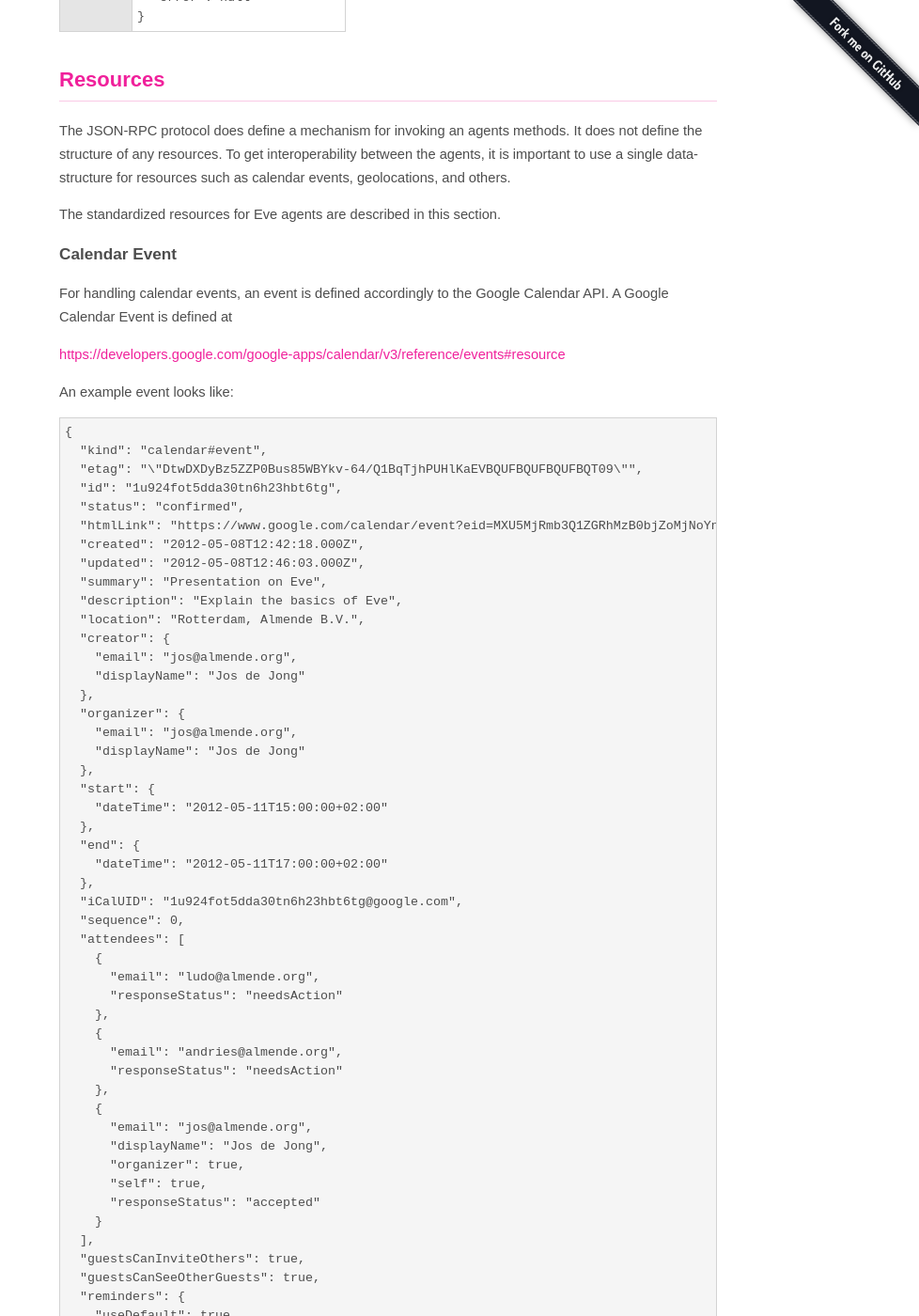
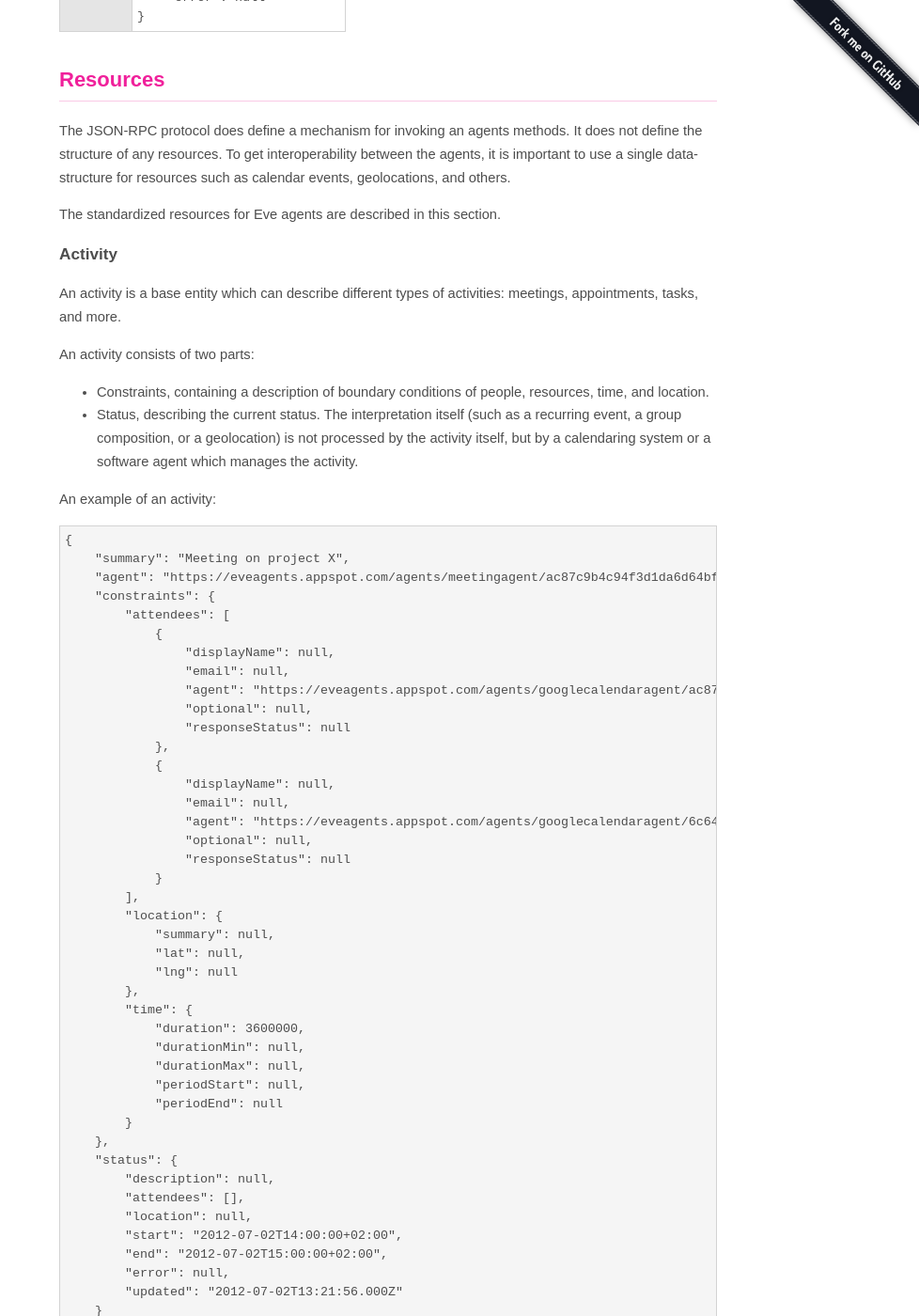
Before and after one commit to almende/eve, a Jekyll site: the page built from protocol.md, in a window 1280 px wide and 1400 px high, scrolled down 924 px. Shown: the whole window at 94% size, without its empty margins (302-1280 px from the left). Built offline with Jekyll 4.4.1, drawn with Linux system fonts in a browser that asks for light colours; some of the changed text lies outside the part shown.

Commit message:
Resource description updated (activity added, calendar event updated)

```diff
--- a/protocol.md
+++ b/protocol.md
@@ -45,19 +45,19 @@ Agent Y executes the method with the provided parameters, and returns the result
 </tr>
 <tr>
 <th class="example">Request</th><td class="example"><pre class="example">{
-  "id": 1,
-  "method": "add",
-  "params": {
-    "a": 2.2,
-    "b": 4.5
-  }
+    "id": 1,
+    "method": "add",
+    "params": {
+        "a": 2.2,
+        "b": 4.5
+    }
 }</pre></td>
 </tr>
 <tr>
 <th class="example">Response</th><td class="example"><pre class="example">{
-  "id": 1,
-  "result": 6.7,
-  "error": null
+    "id": 1,
+    "result": 6.7,
+    "error": null
 }</pre></td>
 </tr>
 </table>
@@ -74,64 +74,126 @@ such as calendar events, geolocations, and others.
 The standardized resources for Eve agents are described in this section.
 
 
+### Activity
+
+An activity is a base entity which can describe different types of activities:
+meetings, appointments, tasks, and more.
+
+An activity consists of two parts:
+
+- Constraints, containing a description of boundary conditions of people,
+  resources, time, and location.
+- Status, describing the current status. The interpretation itself
+  (such as a recurring event, a group composition, or a geolocation)
+  is not processed by the activity itself, but by a calendaring system or
+  a software agent which manages the activity.
+
+An example of an activity:
+
+    {
+        "summary": "Meeting on project X",
+        "agent": "https://eveagents.appspot.com/agents/meetingagent/ac87c9b4c94f3d1da6d64bfc9d03ee7f/",
+        "constraints": {
+            "attendees": [
+                {
+                    "displayName": null,
+                    "email": null,
+                    "agent": "https://eveagents.appspot.com/agents/googlecalendaragent/ac87c9b4c94f3d1da6d64bfc9d03ee7f/",
+                    "optional": null,
+                    "responseStatus": null
+                },
+                {
+                    "displayName": null,
+                    "email": null,
+                    "agent": "https://eveagents.appspot.com/agents/googlecalendaragent/6c646e0d79b48eac8ef766388a7afc93/",
+                    "optional": null,
+                    "responseStatus": null
+                }
+            ],
+            "location": {
+                "summary": null,
+                "lat": null,
+                "lng": null
+            },
+            "time": {
+                "duration": 3600000,
+                "durationMin": null,
+                "durationMax": null,
+                "periodStart": null,
+                "periodEnd": null
+            }
+        },
+        "status": {
+            "description": null,
+            "attendees": [],
+            "location": null,
+            "start": "2012-07-02T14:00:00+02:00",
+            "end": "2012-07-02T15:00:00+02:00",
+            "error": null,
+            "updated": "2012-07-02T13:21:56.000Z"
+        }
+    }
+
+
 ### Calendar Event
 
-For handling calendar events, an event is defined accordingly to the Google
-Calendar API. A Google Calendar Event is defined at
+For handling calendar events, an event is defined as a subset of the Google
+Calendar Event. The definition of a Google Calendar Event is described at
 
 [https://developers.google.com/google-apps/calendar/v3/reference/events#resource](https://developers.google.com/google-apps/calendar/v3/reference/events#resource)
+
+There are slight changes. For example, there a field `agent` which can contain
+the url of a GoogleCalendarAgent managing this particular event. Other calendar
+agents can use this url to start negotiating with an agent for a timeslot in
+a calendar.
 
 An example event looks like:
 
     {
-      "kind": "calendar#event",
-      "etag": "\"DtwDXDyBz5ZZP0Bus85WBYkv-64/Q1BqTjhPUHlKaEVBQUFBQUFBQUFBQT09\"",
-      "id": "1u924fot5dda30tn6h23hbt6tg",
-      "status": "confirmed",
-      "htmlLink": "https://www.google.com/calendar/event?eid=MXU5MjRmb3Q1ZGRhMzB0bjZoMjNoYnQ2dGcgam9zQGFsbWVuZGUub3Jn",
-      "created": "2012-05-08T12:42:18.000Z",
-      "updated": "2012-05-08T12:46:03.000Z",
-      "summary": "Presentation on Eve",
-      "description": "Explain the basics of Eve",
-      "location": "Rotterdam, Almende B.V.",
-      "creator": {
-        "email": "jos@almende.org",
-        "displayName": "Jos de Jong"
-      },
-      "organizer": {
-        "email": "jos@almende.org",
-        "displayName": "Jos de Jong"
-      },
-      "start": {
-        "dateTime": "2012-05-11T15:00:00+02:00"
-      },
-      "end": {
-        "dateTime": "2012-05-11T17:00:00+02:00"
-      },
-      "iCalUID": "1u924fot5dda30tn6h23hbt6tg@google.com",
-      "sequence": 0,
-      "attendees": [
-        {
-          "email": "ludo@almende.org",
-          "responseStatus": "needsAction"
+        "kind": "calendar#event",
+        "etag": "\"DtwDXDyBz5ZZP0Bus85WBYkv-64/Q1BqTjhPUHlKaEVBQUFBQUFBQUFBQT09\"",
+        "id": "1u924fot5dda30tn6h23hbt6tg",
+        "agent": "https://eveagents.appspot.com/agents/googlecalendaragent/025ddd36e86fedacc612fe570f369950",
+        "status": "confirmed",
+        "htmlLink": "https://www.google.com/calendar/event?eid=MXU5MjRmb3Q1ZGRhMzB0bjZoMjNoYnQ2dGcgam9zQGFsbWVuZGUub3Jn",
+        "created": "2012-05-08T12:42:18.000Z",
+        "updated": "2012-05-08T12:46:03.000Z",
+        "summary": "Presentation on Eve",
+        "description": "Explain the basics of Eve",
+        "location": "Rotterdam, Almende B.V.",
+        "creator": {
+            "email": "jos@almende.org",
+            "displayName": "Jos de Jong"
         },
-        {
-          "email": "andries@almende.org",
-          "responseStatus": "needsAction"
+        "organizer": {
+            "email": "jos@almende.org",
+            "displayName": "Jos de Jong"
         },
-        {
-          "email": "jos@almende.org",
-          "displayName": "Jos de Jong",
-          "organizer": true,
-          "self": true,
-          "responseStatus": "accepted"
-        }
-      ],
-      "guestsCanInviteOthers": true,
-      "guestsCanSeeOtherGuests": true,
-      "reminders": {
-        "useDefault": true
-      }
+        "start": {
+            "dateTime": "2012-05-11T15:00:00+02:00"
+        },
+        "end": {
+            "dateTime": "2012-05-11T17:00:00+02:00"
+        },
+        "iCalUID": "1u924fot5dda30tn6h23hbt6tg@google.com",
+        "sequence": 0,
+        "attendees": [
+            {
+                "email": "ludo@almende.org",
+                "responseStatus": "needsAction"
+            },
+            {
+                "email": "andries@almende.org",
+                "responseStatus": "needsAction"
+            },
+            {
+                "email": "jos@almende.org",
+                "displayName": "Jos de Jong",
+                "organizer": true,
+                "self": true,
+                "responseStatus": "accepted"
+            }
+        ]
     }
 
 
@@ -142,8 +204,8 @@ A geolocation is described by a latitude and longitude.
 Example location (Rotterdam, the Netherlands):
 
     {
-      "lat": 51.92298,
-      "lng": 4.48287
+        "lat": 51.92298,
+        "lng": 4.48287
     }
 
 
@@ -179,22 +241,22 @@ it puts the request in its task queue and returns an empty response.
 </tr>
 <tr>
 <th class="example">Request</th><td class="example"><pre class="example">{
-  "id": 1,
-  "method": "add",
-  "params": {
-    "a": 2.2,
-    "b": 4.5,
-    "callback", {
-      "url": "http://myserver.com/agentX",
-      "method": "addCallback"
+    "id": 1,
+    "method": "add",
+    "params": {
+        "a": 2.2,
+        "b": 4.5,
+        "callback", {
+            "url": "http://myserver.com/agentX",
+            "method": "addCallback"
+        }
     }
-  }
 }</pre></td>
 </tr>
 <tr>
 <th class="example">Response</th><td class="example"><pre class="example">{
-  "id": 1,
-  "result": null
+    "id": 1,
+    "result": null
 }</pre></td>
 </tr>
 </table>
@@ -211,19 +273,19 @@ via a new request, adressing the callback url and method of agent X:
 </tr>
 <tr>
 <th class="example">Request</th><td class="example"><pre class="example">{
-  "id": 1,
-  "method": "addCallback",
-  "params": {
-    "result: 6.7,
-    "error": null
-  }
+    "id": 1,
+    "method": "addCallback",
+    "params": {
+        "result: 6.7,
+        "error": null
+    }
 }</pre></td>
 </tr>
 <tr>
 <th class="example">Response</th><td class="example"><pre class="example">{
-  "id": 1,
-  "result": null,
-  "error": null
+    "id": 1,
+    "result": null,
+    "error": null
 }</pre></td>
 </tr>
 </table>
```
